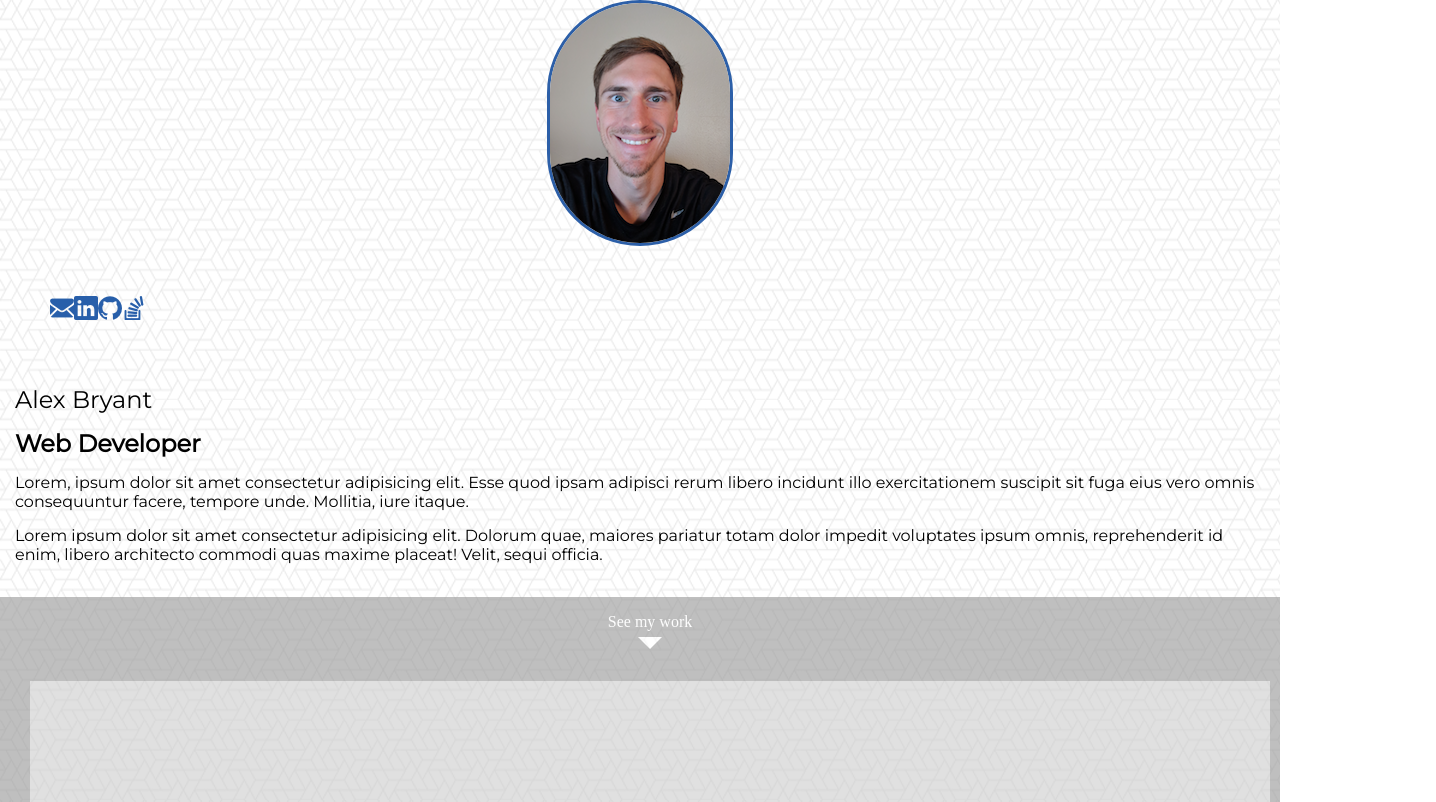
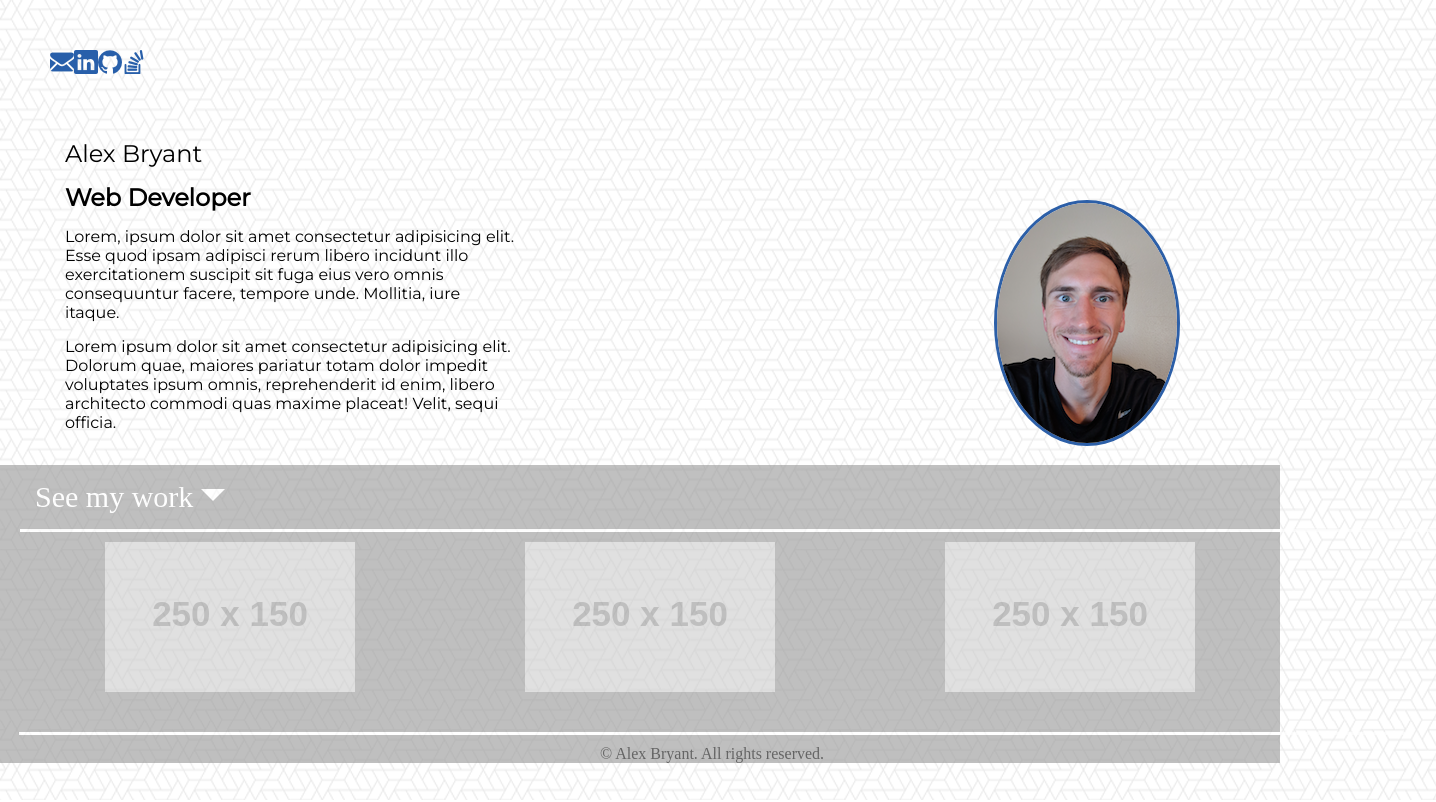
Before and after one commit to alexbryant23/responsive-portfolio, a plain HTML site: page index.html in a window 1280 px wide. Shown: the top 802 px of the page, 1436 px wide, since content can reach past the window. Drawn offline with Linux system fonts and the light colour scheme; placeholder pictures from the web are drawn by us.

Commit message:
turn in virsion

```diff
--- a/index.html
+++ b/index.html
@@ -15,7 +15,7 @@
 </head>
 
 <body>
-    <img class="profile-border static" src="assets/Alex.png" />
+  <img class="profile-border profile-positioning" src="assets/Alex.png" />
   <header class="icons-positioning">
     <img src="assets/email.png" />
     <img src="assets/linkedin.png" />
@@ -36,7 +36,13 @@
   <section class="lower-background-color">
 
 
-    <div class="see-my-work"><p class="see-my-work">See my work<img src="assets/arrow.png" /></p></div>
+    <div>
+
+        <p class="see-my-work see-my-work-text">See my work
+          <img src="assets/arrow.png" />
+        </p>
+
+    </div>
 
     <div1 class="portfolio-images-group">
 
--- a/style.css
+++ b/style.css
@@ -1,19 +1,21 @@
-.header-text{
+.header-text {
     display: flex;
-    justify-content: center;
+    justify-content: flex-start;
     align-content: center;
     font-family: "montserrat";
+    margin-left: 20px;
+    margin-right: 20px;
 }
 
-.light-text{
+.light-text {
     font-weight: 100;
 }
 
-.bold-text{
+.bold-text {
     font-weight: bolder;
 }
 
-.paragraph-text{
+.paragraph-text {
     font-family: "Open Sans";
     line-height: 15px;
     display: flex;
@@ -22,72 +24,109 @@
 }
 
 body {
-
     background-image: url("assets/bckgrnd.png");
     margin: 0px;
 }
 
-.icons-positioning{
+.icons-positioning {
     background-image: url("bckgrnd.ong");
     padding: 50px;
     display: flex;
     justify-content: space-around;
-
 }
 
-.profile-border{
+.profile-border {
     border: 3px solid #2c5fa8;
-    border-radius: 100px;
+    border-radius: 50%;
     display: block;
     margin-left: auto;
     margin-right: auto;
 }
 
-.lower-background-color{
+.lower-background-color {
     opacity: 0.6;
     background-color: #969696;
     padding-left: 20px;
 }
 
-.see-my-work{ /* ask how to group side by side */
+.see-my-work {
+    /* ask how to group side by side */
     display: flex;
     align-items: center;
     flex-direction: column;
-    justify-content: center;
+    justify-content: flex-start;
     color: white;
+    border-bottom: 3px solid white;
+    width: 110%;
+    margin-left: -50px;
+    display: inline-block;
 }
 
-.portfolio-images-group{ /* ask how to make only top border visiable */
+.see-my-work-text {
+    font-size: 30px;
+}
+
+.portfolio-images-group {
+    /* ask how to make only top border visiable */
     display: flex;
     justify-content: center;
     align-content: center;
     flex-direction: column;
     padding-bottom: 30px;
+
     width: auto;
     height: auto;
-    border: 5px 0 0 0 solid white;
 }
 
-.portfolio-images-individual{
+.portfolio-images-individual {
     margin: 10px;
 }
 
-.top-border{ /* ask how to make only top border visiable */
-    border: 5px solid white;
+.top-border {
+    /* ask how to make only top border visiable */
+    border-top: 3px solid white;
+    padding-top: 10px;
+    width: 110%;
+    margin-left: -50px
 }
 
-@media only screen and (min-width: 600px){
+@media only screen and (min-width: 600px) {
 
-.header-text{
+    .header-text {
         display: flex;
         justify-content: flex-start;
-    margin: 15px
+        margin: 15px;
+        padding-left: 50px;
+        padding-right: 750px;
+    }
+    .icons-positioning {
+        display: flex;
+        justify-content: flex-start;
+        align-content: space-between;
     }
 
-.icons-positioning{
-    display: flex;
-    justify-content: flex-start;
-
+    .portfolio-images-group{
+        justify-content: space-around;
+        align-content: center;
+        flex-direction: row;
     }
 
+    .see-my-work{
+        justify-content: flex-start;
+        padding: 15px;
+        margin: 0%;
+        font-weight: 100;
     }
+
+    .top-border{
+        margin-right: 10px;
+        width: 110%;
+        margin-left: -1px
+    }
+
+    .profile-positioning{
+        position: absolute;
+        top: 200px;
+        right: 100px;
+    }
+}
```
Lines whose indentation alone changed are shown as unchanged.
